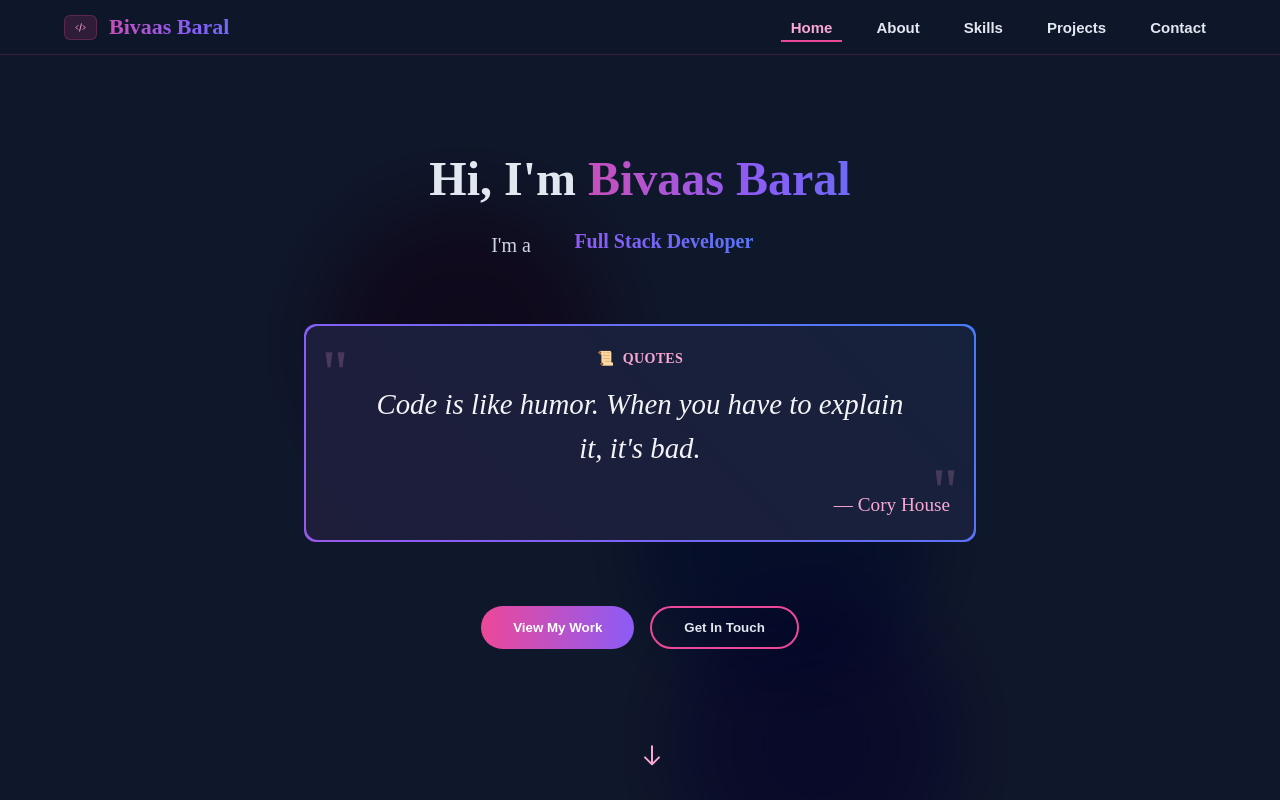
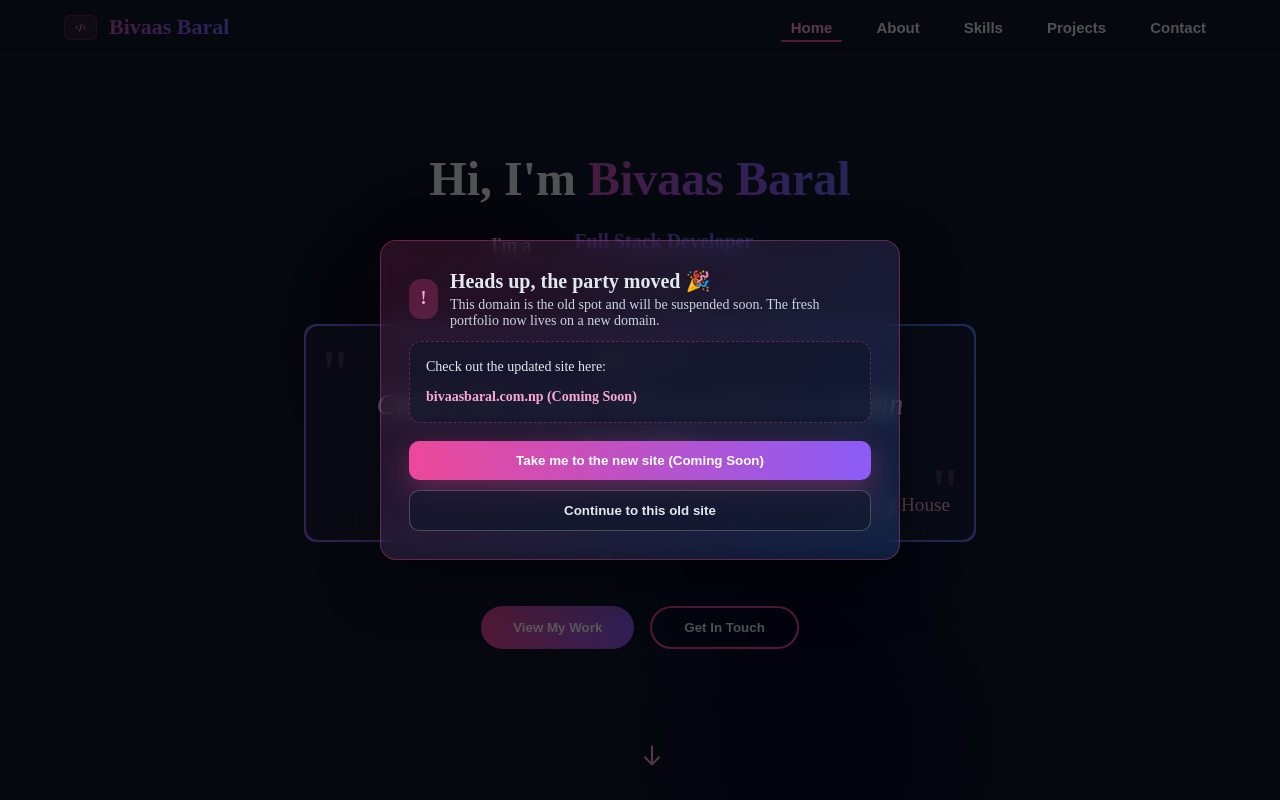
Before and after one commit to Bivaas/My_Website, a React (Vite) app: page / in a window 1280 px wide. Built offline with nearby package versions, Linux system fonts and the light colour scheme.

Commit message:
Update Nessage

```diff
--- a/src/App.jsx
+++ b/src/App.jsx
@@ -15,6 +15,8 @@ const Portfolio = () => {
   const [activeSection, setActiveSection] = useState('home');
   const [isMenuOpen, setIsMenuOpen] = useState(false);
   const [isSidebarOpen, setIsSidebarOpen] = useState(false);
+  const [showDomainNotice, setShowDomainNotice] = useState(true);
+  const [legacyBlurred, setLegacyBlurred] = useState(false);
   const [formData, setFormData] = useState({
     name: '',
     email: '',
@@ -25,6 +27,8 @@ const Portfolio = () => {
   const [quotes, setQuotes] = useState([]);
   const [quotesLoaded, setQuotesLoaded] = useState(false);
   const [currentRoleIndex, setCurrentRoleIndex] = useState(0);
+  const newPortfolioUrl = 'https://bivaasbaral.com.np';
+  const newPortfolioLabel = 'bivaasbaral.com.np (Coming Soon)';
   const sections = useRef([]);
 
   // Roles for the animation
@@ -548,8 +552,138 @@ const Portfolio = () => {
         color: '#e2e8f0',
         margin: 0,
         padding: 0,
-        fontFamily: "'Inter', -apple-system, BlinkMacSystemFont, 'Segoe UI', Roboto, sans-serif'"
+        fontFamily: "'Inter', -apple-system, BlinkMacSystemFont, 'Segoe UI', Roboto, sans-serif'",
+        filter: legacyBlurred ? 'blur(2px)' : 'none',
+        opacity: legacyBlurred ? 0.9 : 1,
+        transition: 'filter 0.4s ease, opacity 0.4s ease'
       }}>
+        {showDomainNotice && (
+          <div style={{
+            position: 'fixed',
+            inset: 0,
+            zIndex: 200,
+            backgroundColor: 'rgba(0, 0, 0, 0.65)',
+            display: 'flex',
+            alignItems: 'center',
+            justifyContent: 'center',
+            padding: '24px'
+          }}>
+            <div style={{
+              width: '100%',
+              maxWidth: '520px',
+              background: 'linear-gradient(135deg, rgba(236, 72, 153, 0.15), rgba(59, 130, 246, 0.2))',
+              border: '1px solid rgba(236, 72, 153, 0.35)',
+              borderRadius: '16px',
+              padding: '28px',
+              boxShadow: '0 20px 60px rgba(0, 0, 0, 0.45)',
+              backdropFilter: 'blur(10px)',
+              color: '#e2e8f0'
+            }}>
+              <div style={{
+                display: 'flex',
+                alignItems: 'center',
+                gap: '12px',
+                marginBottom: '12px'
+              }}>
+                <div style={{
+                  width: '40px',
+                  height: '40px',
+                  borderRadius: '12px',
+                  backgroundColor: 'rgba(236, 72, 153, 0.25)',
+                  display: 'flex',
+                  alignItems: 'center',
+                  justifyContent: 'center',
+                  color: '#f9a8d4',
+                  fontWeight: 700,
+                  fontSize: '18px'
+                }}>!</div>
+                <div style={{
+                  display: 'flex',
+                  flexDirection: 'column',
+                  gap: '4px'
+                }}>
+                  <div style={{ fontSize: '20px', fontWeight: 700 }}>Heads up, the party moved 🎉</div>
+                  <div style={{ fontSize: '14px', color: '#cbd5e1' }}>
+                    This domain is the old spot and will be suspended soon. The fresh portfolio now lives on a new domain.
+                  </div>
+                </div>
+              </div>
+              <div style={{
+                backgroundColor: 'rgba(15, 23, 42, 0.6)',
+                borderRadius: '12px',
+                padding: '14px 16px',
+                border: '1px dashed rgba(236, 72, 153, 0.35)',
+                marginBottom: '18px',
+                fontSize: '14px',
+                lineHeight: 1.6,
+                color: '#e2e8f0'
+              }}>
+                Check out the updated site here:
+                <div style={{ marginTop: '8px', fontWeight: 600, color: '#f9a8d4', wordBreak: 'break-all' }}>
+                  {newPortfolioLabel}
+                </div>
+              </div>
+              <div style={{
+                display: 'flex',
+                flexDirection: 'column',
+                gap: '10px'
+              }}>
+                <button
+                  onClick={() => window.open(newPortfolioUrl, '_blank', 'noopener,noreferrer')}
+                  style={{
+                    width: '100%',
+                    padding: '12px',
+                    borderRadius: '10px',
+                    border: 'none',
+                    background: 'linear-gradient(90deg, #EC4899, #8B5CF6)',
+                    color: '#fff',
+                    fontWeight: 700,
+                    cursor: 'pointer',
+                    transition: 'transform 0.2s ease, box-shadow 0.2s ease',
+                    boxShadow: '0 10px 30px rgba(236, 72, 153, 0.35)'
+                  }}
+                  onMouseEnter={(e) => {
+                    e.target.style.transform = 'translateY(-1px)';
+                    e.target.style.boxShadow = '0 14px 34px rgba(236, 72, 153, 0.45)';
+                  }}
+                  onMouseLeave={(e) => {
+                    e.target.style.transform = 'translateY(0)';
+                    e.target.style.boxShadow = '0 10px 30px rgba(236, 72, 153, 0.35)';
+                  }}
+                >
+                  Take me to the new site (Coming Soon)
+                </button>
+                <button
+                  onClick={() => {
+                    setShowDomainNotice(false);
+                    setLegacyBlurred(true);
+                  }}
+                  style={{
+                    width: '100%',
+                    padding: '12px',
+                    borderRadius: '10px',
+                    border: '1px solid rgba(226, 232, 240, 0.25)',
+                    backgroundColor: 'rgba(15, 23, 42, 0.6)',
+                    color: '#e2e8f0',
+                    fontWeight: 600,
+                    cursor: 'pointer',
+                    transition: 'background-color 0.2s ease, border-color 0.2s ease'
+                  }}
+                  onMouseEnter={(e) => {
+                    e.target.style.backgroundColor = 'rgba(255, 255, 255, 0.05)';
+                    e.target.style.borderColor = 'rgba(236, 72, 153, 0.45)';
+                  }}
+                  onMouseLeave={(e) => {
+                    e.target.style.backgroundColor = 'rgba(15, 23, 42, 0.6)';
+                    e.target.style.borderColor = 'rgba(226, 232, 240, 0.25)';
+                  }}
+                >
+                  Continue to this old site
+                </button>
+              </div>
+            </div>
+          </div>
+        )}
         {/* Navigation */}
         <nav style={{
           position: 'fixed',
```
